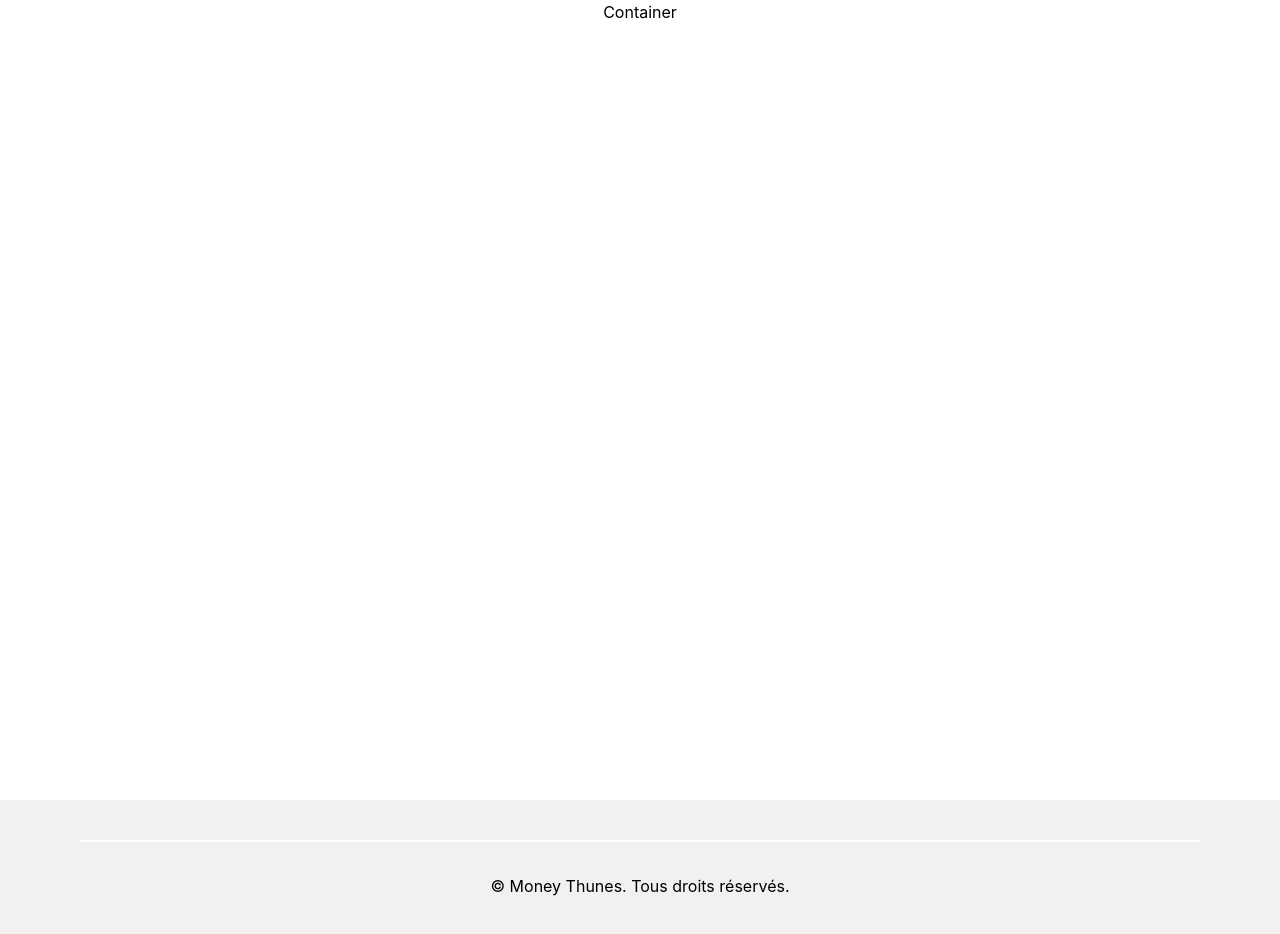
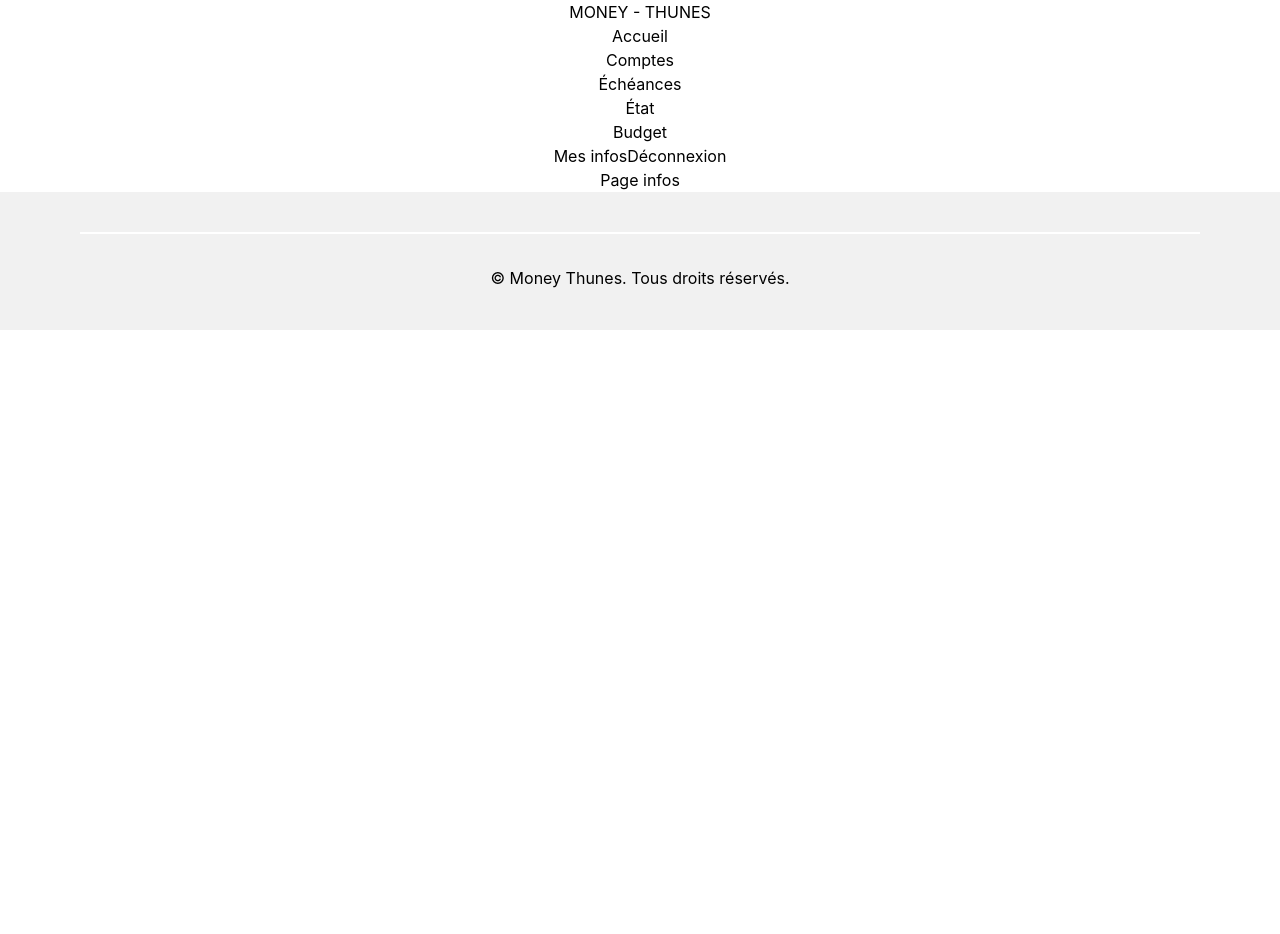
Before and after one commit to Jossic/Money-Thunes, a React (Create React App) app: page /infos in a window 1280 px wide. Shown: the top 934 px of the page. After the commit the page ends 800 px from the top, so only its background shows below. Built offline with nearby package versions, Linux system fonts and the light colour scheme.

Commit message:
creation des composants button, Tittle et structure de header

```diff
--- a/src/App.js
+++ b/src/App.js
@@ -7,23 +7,25 @@ import HomeScreen from './screens/HomeScreen';
 import StateScreen from './screens/StateScreen';
 import CategoryScreen from './screens/CategoryScreen';
 import Footer from './components/Layout/Footer';
-import Container from './components/Layout/Container';
+// import Container from './components/Layout/Container';
 import Error404 from './screens/404';
+import Infos from './screens/Infos';
 
 function App() {
   return (
     <div className="App">
       <Router>
-        <Container>
+        {/* <Container> */}
         <Header />
         <Routes>
           <Route path="/" element={<HomeScreen />}></Route>
           <Route path="/account" element={<AccountScreen />}></Route>
           <Route path="/state" element={<StateScreen />}></Route>
           <Route path="/category" element={<CategoryScreen />}></Route>
+          <Route path="/infos" element={<Infos />}></Route>
           <Route path="*" element={<Error404 />}></Route>
         </Routes>
-        </Container>
+        {/* </Container> */}
         <Footer />
       </Router>
     </div>
--- a/src/components/Layout/Header/index.js
+++ b/src/components/Layout/Header/index.js
@@ -1,7 +1,39 @@
 import React from 'react';
+import Button from '../../UX/Button';
+import Title from '../../UX/Title';
+import { useNavigate } from 'react-router-dom';
 
-const Header = () => {
-  return <div></div>;
-};
+export default function Header() {
+  //ici pour la logique code
+  const navigate = useNavigate();
 
-export default Header;
+  //fonction de deconnexion
+  function logout(e) {
+    e.preventDefault();
+    console.log('fonctionnalitée a faire plus tard');
+  }
+
+  return (
+    <header>
+      <div className="container logo">
+        <img />
+      </div>
+      <div>
+        <Title title={'MONEY - THUNES'} />
+        <ul className="container titre/sous titre">
+          <li>Accueil</li>
+          <li>Comptes</li>
+          <div className="burger menu">
+            <li>Échéances</li>
+            <li>État</li>
+            <li>Budget</li>
+          </div>
+        </ul>
+      </div>
+      <div>
+        <Button action={() => navigate('/infos')} text={'Mes infos'} />
+        <Button action={(e) => logout(e)} text={'Déconnexion'} />
+      </div>
+    </header>
+  );
+}
--- a/src/components/UX/Button/index.js
+++ b/src/components/UX/Button/index.js
@@ -1,7 +1,5 @@
 import React from 'react';
 
-const Button = () => {
-  return <div></div>;
-};
-
-export default Button;
+export default function Button({ action, text }) {
+  return <button onClick={action}>{text}</button>;
+}
--- a/src/components/UX/Title/index.js
+++ b/src/components/UX/Title/index.js
@@ -1,7 +1,10 @@
 import React from 'react';
+import PropTypes from 'prop-types';
 
-const Title = () => {
-  return <div></div>;
+export default function Title({ title }) {
+  return <h1>{title}</h1>;
+}
+
+Title.propTypes = {
+  title: PropTypes.string.isRequired
 };
-
-export default Title;
--- /dev/null
+++ b/src/screens/Infos.js
@@ -0,0 +1,5 @@
+import React from 'react';
+
+export default function Infos() {
+  return <div>Page infos</div>;
+}
```
Also changed, not shown: .eslintrc.json, 1 other file (tests, documents, lock files or other folders). Lines whose indentation alone changed are shown as unchanged.
